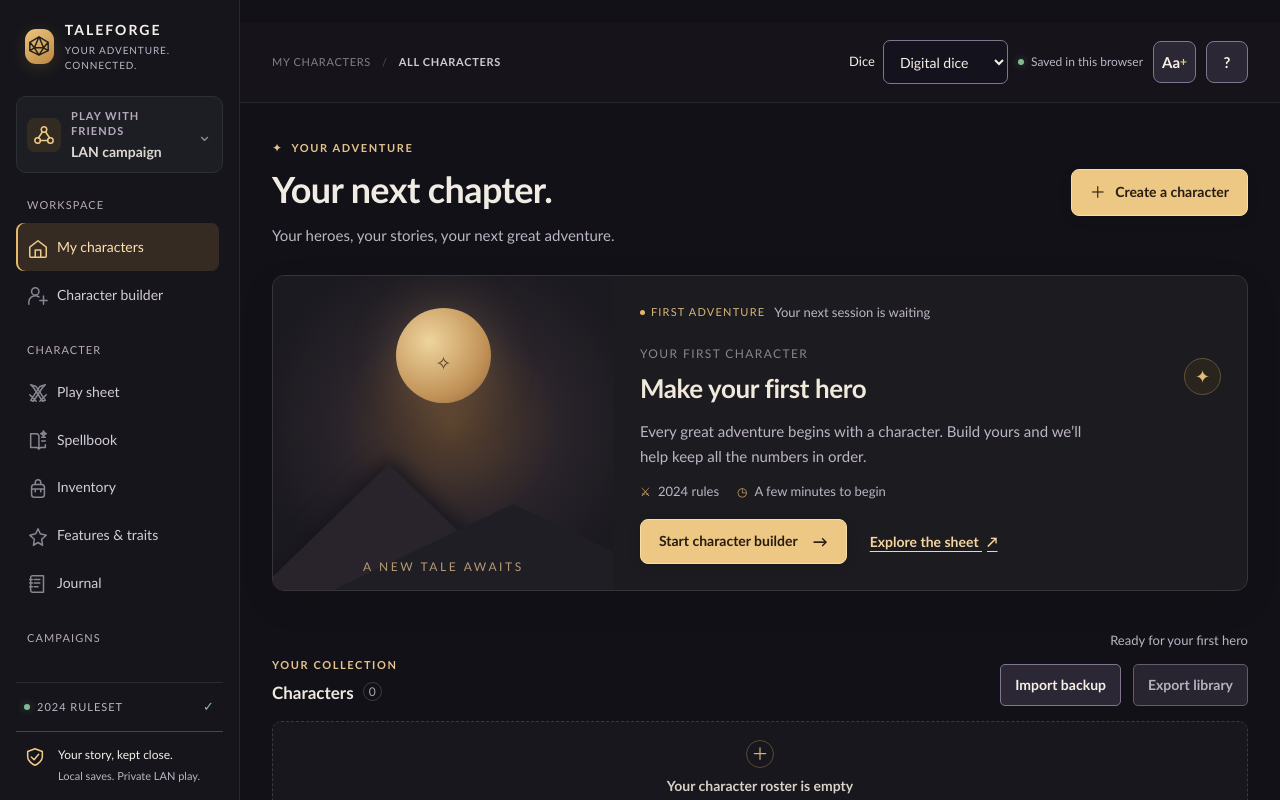
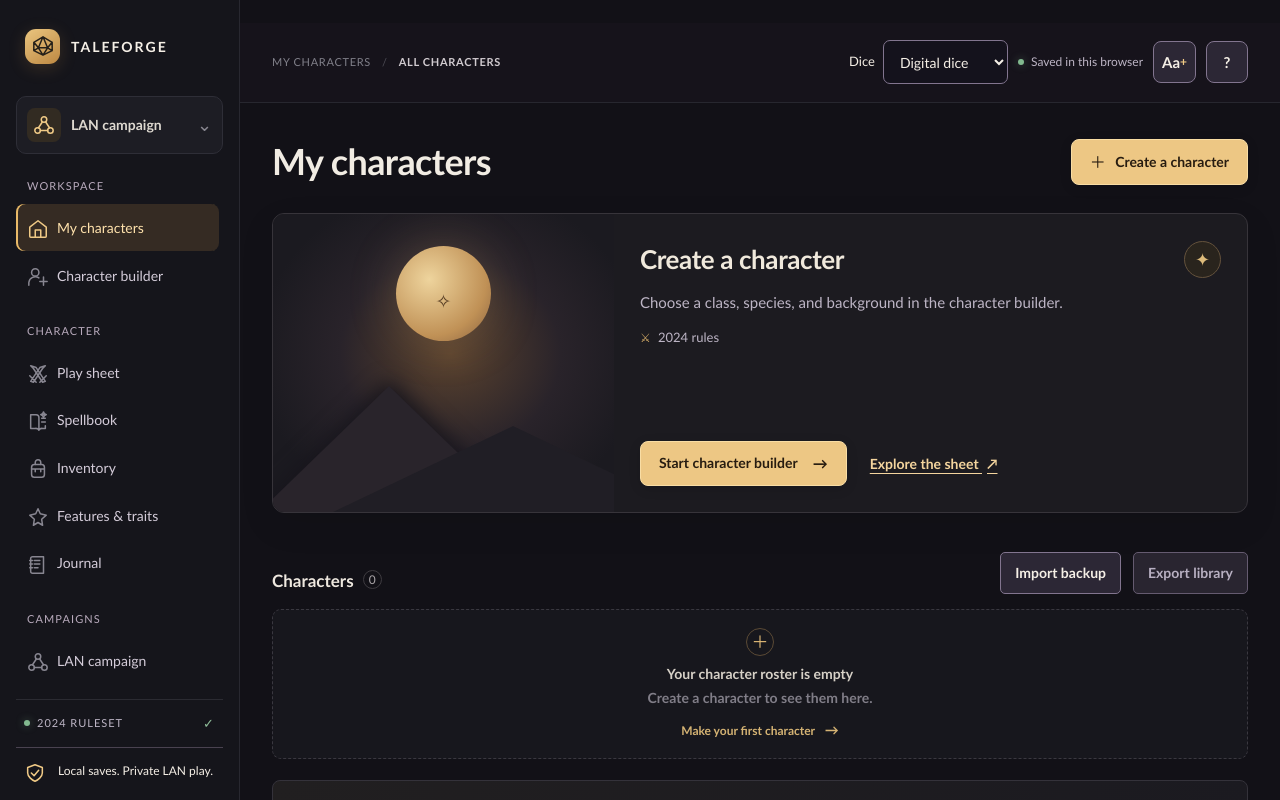
Before and after one commit to RhoMuNu/Dnd-5.5-Statsheet-App, a React (Vite) app: page / in a window 1280 px wide. Shown: the top 800 px of the page. Built offline with nearby package versions, Linux system fonts and the light colour scheme.

Commit message:
Simplify navigation labels and remove redundant page copy

```diff
--- a/src/App.tsx
+++ b/src/App.tsx
@@ -182,9 +182,8 @@ function App() {
         <main className="page-content" id="main-content" tabIndex={-1}>
           <section className="welcome-row" aria-labelledby="page-title">
             <div>
-              <p className="eyebrow"><span className="eyebrow-star" aria-hidden="true">✦</span> {current.eyebrow}</p>
               <h1 id="page-title" tabIndex={-1}>{current.title}</h1>
-              <p className="welcome-subtitle">{current.description}</p>
+              {current.description && <p className="welcome-subtitle">{current.description}</p>}
             </div>
             {activeSection !== "builder" && activeSection !== "lan" && (
               <button className="create-button" onClick={() => { setEditingCharacterId(null); navigate("builder"); }}>
@@ -226,7 +225,6 @@ function App() {
           )}
 
           <footer className="page-footer">
-            <span>Made for your next great story</span>
             <span>✦ &nbsp; D&amp;D 2024 &nbsp; · &nbsp; Personal project</span>
           </footer>
         </main>
--- a/src/components/AbilitiesPage.tsx
+++ b/src/components/AbilitiesPage.tsx
@@ -118,7 +118,7 @@ export function AbilitiesPage({ character, onChange, readOnly = false }: Abiliti
       {levelingUp && onChange && <LevelUpWizard character={character} onApply={onChange} onClose={() => setLevelingUp(false)} />}
       <header className="sheet-hero">
         <div className="sheet-hero-emblem"><Icon name="dice" /></div>
-        <div className="sheet-hero-copy"><p className="eyebrow">{readOnly ? "SHARED CHARACTER" : "READY FOR ADVENTURE"}</p><h2>{character.name}</h2><p>{[character.species, character.background].filter(Boolean).join(" · ")}</p><div className="hero-class-chips">{stats.classBreakdown.map(({ name, level }) => <span key={name}>{name} <b>{level}</b></span>)}{readOnly && <span>View only</span>}</div></div>
+        <div className="sheet-hero-copy">{readOnly && <p className="eyebrow">SHARED CHARACTER</p>}<h2>{character.name}</h2><p>{[character.species, character.background].filter(Boolean).join(" · ")}</p><div className="hero-class-chips">{stats.classBreakdown.map(({ name, level }) => <span key={name}>{name} <b>{level}</b></span>)}{readOnly && <span>View only</span>}</div></div>
         <div className="hero-level"><span>LEVEL</span><strong>{stats.totalLevel.toString().padStart(2, "0")}</strong><small>2024 rules</small>{!readOnly && onChange && <button type="button" className="level-up-button" disabled={stats.totalLevel >= 20} onClick={() => setLevelingUp(true)}>{stats.totalLevel >= 20 ? "Maximum level" : "Level up ✦"}</button>}</div>
       </header>
       <div className="vitals-strip" aria-label="Character vital statistics">
@@ -194,7 +194,7 @@ export function AbilitiesPage({ character, onChange, readOnly = false }: Abiliti
             </div>
           </section>
 </div>
-      <div className="sheet-tab-panel resource-view" role="tabpanel" id={`${tabId}-panel-resources`} aria-labelledby={`${tabId}-tab-resources`} hidden={view !== "resources"}><div className="view-intro"><h3>Ready for the next encounter.</h3><p>Manage spell slots and feature uses here. Rest when your party is ready.</p></div><div className="resource-view-grid">          <section className="derived-panel">
+      <div className="sheet-tab-panel resource-view" role="tabpanel" id={`${tabId}-panel-resources`} aria-labelledby={`${tabId}-tab-resources`} hidden={view !== "resources"}><div className="view-intro"><h3>Resources &amp; rest</h3><p>Manage spell slots and feature uses here. Rest when your party is ready.</p></div><div className="resource-view-grid">          <section className="derived-panel">
             <p className="eyebrow">STRENGTH &amp; MAGIC</p>
             <div className="derived-line"><span>Carry</span><strong>{formatWeight(stats.carryingCapacity)} lb.</strong></div>
             <div className="derived-line"><span>Drag, lift, or push</span><strong>{formatWeight(stats.pushDragLift)} lb.</strong></div>
--- a/src/components/Overview.tsx
+++ b/src/components/Overview.tsx
@@ -27,27 +27,22 @@ export function Overview({ characters, selectedCharacterId, onCreate, onExplore,
           <div className="mountain mountain-back" />
           <div className="mountain mountain-front" />
           <div className="art-rune">✧</div>
-          <div className="art-caption">A NEW TALE AWAITS</div>
         </div>
         <div className="featured-info">
-          <div className="featured-topline">
-            <span className="status-pill"><i /> {selectedCharacter ? "CHARACTER READY" : "FIRST ADVENTURE"}</span>
-            <span className="last-played">{selectedCharacter ? "Saved in this browser" : "Your next session is waiting"}</span>
-          </div>
           <div className="feature-heading">
             <div>
-              <p className="character-kicker">{selectedCharacter ? "YOUR ACTIVE CHARACTER" : "YOUR FIRST CHARACTER"}</p>
-              <h2 id="first-hero-title">{selectedCharacter?.name ?? "Make your first hero"}</h2>
+              {selectedCharacter && <p className="character-kicker">ACTIVE CHARACTER</p>}
+              <h2 id="first-hero-title">{selectedCharacter?.name ?? "Create a character"}</h2>
             </div>
             <span className="level-seal" aria-label={selectedCharacter ? `Level ${selectedCharacter.level}` : "A new adventure"}>{selectedCharacter ? selectedCharacter.level : "✦"}</span>
           </div>
           <p className="feature-description">
             {selectedCharacter
-              ? [selectedCharacter.concept, [selectedCharacter.species, selectedCharacter.characterClass, selectedCharacter.background].filter(Boolean).join(" · ")].filter(Boolean).join(" — ") || "Your hero is ready for the next step in their story."
-              : "Every great adventure begins with a character. Build yours and we’ll help keep all the numbers in order."}
+              ? [selectedCharacter.concept, [selectedCharacter.species, selectedCharacter.characterClass, selectedCharacter.background].filter(Boolean).join(" · ")].filter(Boolean).join(" — ") || "No character details yet."
+              : "Choose a class, species, and background in the character builder."}
           </p>
           <div className="feature-meta">
-            {selectedCharacter ? <><span><i className="meta-icon">⚔</i> {selectedCharacter.characterClass || "Class not chosen"}</span><span><i className="meta-icon">◷</i> Level {selectedCharacter.level}</span></> : <><span><i className="meta-icon">⚔</i> 2024 rules</span><span><i className="meta-icon">◷</i> A few minutes to begin</span></>}
+            {selectedCharacter ? <><span><i className="meta-icon">⚔</i> {selectedCharacter.characterClass || "Class not chosen"}</span><span><i className="meta-icon">◷</i> Level {selectedCharacter.level}</span></> : <span><i className="meta-icon">⚔</i> 2024 rules</span>}
           </div>
           <div className="feature-actions">
             {selectedCharacter ? <>
@@ -64,11 +59,10 @@ export function Overview({ characters, selectedCharacterId, onCreate, onExplore,
       <section className="collection-section" aria-labelledby="collection-title">
         <div className="section-title-row">
           <div>
-            <p className="eyebrow">YOUR COLLECTION</p>
             <h2 id="collection-title">Characters <span className="count-chip">{characters.length}</span></h2>
           </div>
           <div className="backup-actions">
-            <span className="sort-label">{characters.length ? "Saved on this device" : "Ready for your first hero"}</span>
+            {characters.length > 0 && <span className="sort-label">Saved on this device</span>}
             <button className="backup-button" onClick={() => backupInput.current?.click()}>Import backup</button>
             <button className="backup-button" onClick={onExportAll} disabled={characters.length === 0}>Export library</button>
             <input ref={backupInput} className="backup-file-input" type="file" accept=".json,application/json" aria-label="Choose a TaleForge backup file" onChange={(event) => {
--- a/src/components/Sidebar.tsx
+++ b/src/components/Sidebar.tsx
@@ -15,14 +15,12 @@ export function Sidebar({ activeSection, mobileMenuOpen, onNavigate, onCampaignC
         <span className="brand-mark"><Icon name="dice" /></span>
         <span className="brand-copy">
           <strong>TALEFORGE</strong>
-          <small>YOUR ADVENTURE. CONNECTED.</small>
         </span>
       </a>
 
       <button className="campaign-switcher" type="button" aria-label="Open LAN campaign menu" title="Open LAN campaign menu" onClick={() => { onNavigate(); onCampaignClick(); }}>
         <span className="campaign-avatar"><Icon name="lan" /></span>
         <span className="campaign-copy">
-          <small>PLAY WITH FRIENDS</small>
           <strong>LAN campaign</strong>
         </span>
         <span className="chevron" aria-hidden="true">⌄</span>
@@ -50,7 +48,7 @@ export function Sidebar({ activeSection, mobileMenuOpen, onNavigate, onCampaignC
 
       <div className="sidebar-bottom">
         <div className="rules-badge"><span className="rules-dot" /> 2024 RULESET <span className="rules-check">✓</span></div>
-        <div className="sidebar-note"><Icon name="shield" /><p>Your story, kept close.<small>Local saves. Private LAN play.</small></p></div>
+        <div className="sidebar-note"><Icon name="shield" /><p>Local saves. Private LAN play.</p></div>
       </div>
     </aside>
   );
--- a/src/data/navigation.ts
+++ b/src/data/navigation.ts
@@ -20,42 +20,42 @@ export type SectionId = (typeof navigationGroups)[number]["items"][number]["id"]
 export const sectionContent: Record<SectionId, { eyebrow: string; title: string; description: string }> = {
   overview: {
     eyebrow: "YOUR ADVENTURE",
-    title: "Your next chapter.",
-    description: "Your heroes, your stories, your next great adventure.",
+    title: "My characters",
+    description: "",
   },
   builder: {
     eyebrow: "CHARACTER BUILDER",
-    title: "Bring a hero to life.",
-    description: "A guided path from your first idea to a ready-to-play character.",
+    title: "Character builder",
+    description: "",
   },
   abilities: {
     eyebrow: "CHARACTER DETAILS",
     title: "Character sheet",
-    description: "Everything you need at the table, right where you need it.",
+    description: "",
   },
   features: {
     eyebrow: "CHARACTER DETAILS",
     title: "Features & traits",
-    description: "Class features, species traits, feats, and the things that make your hero unique.",
+    description: "",
   },
   inventory: {
     eyebrow: "ADVENTURE KIT",
     title: "Inventory",
-    description: "Gear, treasure, and the curious things you pick up along the way.",
+    description: "",
   },
   spells: {
     eyebrow: "ADVENTURE KIT",
     title: "Spellbook",
-    description: "Spells and magical resources, gathered in one easy-to-use place.",
+    description: "",
   },
   notes: {
     eyebrow: "ADVENTURE KIT",
     title: "Notes & journal",
-    description: "Session recaps, clues, character ideas, and unfinished business.",
+    description: "",
   },
   lan: {
     eyebrow: "LOCAL NETWORK GAME",
-    title: "Gather your party.",
+    title: "LAN campaign",
     description: "Host a campaign on this PC or join one on your local network.",
   },
 };
--- a/src/interface.css
+++ b/src/interface.css
@@ -411,6 +411,8 @@ summary { padding-block: 8px; line-height: 1.5; }
 [data-text-size="large"] .sheet-view-tabs small { font-size: 13px; }
 [data-text-size="large"] :is(.level-up-dialog, .physical-dice-dialog) :is(button, input, select, label, p) { font-size: 16px; }
 .help-dialog h2 { padding-right: 44px; }
+.featured-info .feature-heading { margin-top: 0; }
+.page-footer { justify-content: flex-end; }
 @container sheet (max-width: 600px) {
   .skill-row { grid-template-columns: 18px minmax(0,1fr) 34px 38px; gap: 8px; padding-block: 12px; }
   .app-shell .skill-row select { grid-column: 2 / -1; width: 100%; font-size: 14px; }
```
